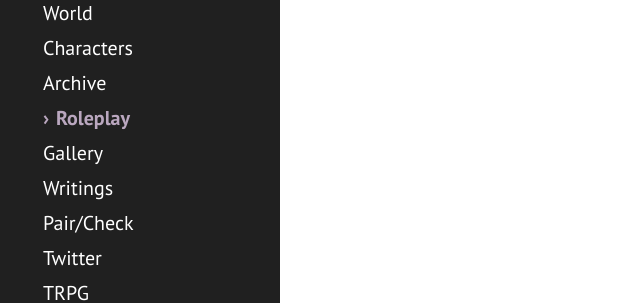
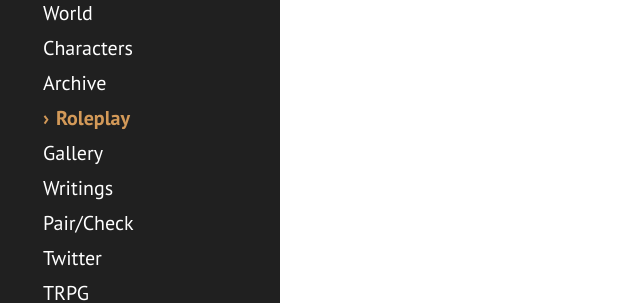
Before and after one commit to mistynocturn-design/miracle-archive, a Jekyll site: the page built from roleplay/index.html, in a window 1280 px wide. Shown: the part 539-842 px from the top of the page, without its empty margins (0-640 px from the left). Built offline with Jekyll 4.4.1, drawn with Linux system fonts in a browser that asks for light colours.

Commit message:
Update hyde.css

```diff
--- a/public/css/hyde.css
+++ b/public/css/hyde.css
@@ -3573,10 +3573,10 @@ a[href*="/tools/"][target="_blank"]:hover,a[href*="/tools/"][target="_blank"]:fo
 
 /* Unified sidebar size and navigation state */
 .sidebar-nav-item{position:relative;transition:color .16s ease,transform .16s ease}
-a.sidebar-nav-item:hover,a.sidebar-nav-item:focus{color:#baa7bf;text-decoration:none;transform:translateX(.18rem)}
-.sidebar-nav-item.active{color:#baa7bf;font-weight:800;padding-left:.65rem}
-.sidebar-nav-item.active::before{content:"›";left:0;position:absolute}
-.sidebar-about .sidebar-home-link:hover,.sidebar-about .sidebar-home-link:focus,.sidebar-about .sidebar-home-link.active{color:#c5aa70;text-decoration:none}
+a.sidebar-nav-item:hover,a.sidebar-nav-item:focus{color:#D39958;text-decoration:none;transform:translateX(.18rem)}
+.sidebar-nav-item.active{color:#D39958;font-weight:800;padding-left:.65rem}
+.sidebar-nav-item.active::before{content:"\203A";left:0;position:absolute}
+.sidebar-about .sidebar-home-link:hover,.sidebar-about .sidebar-home-link:focus,.sidebar-about .sidebar-home-link.active{color:#64090C;text-decoration:none}
 @media(min-width:48em){
   .sidebar,.content,.sidebar-sticky{transition:none!important}
   body:has(.home-page) .sidebar{padding-left:1.15rem;padding-right:1.15rem;width:14rem}
```
